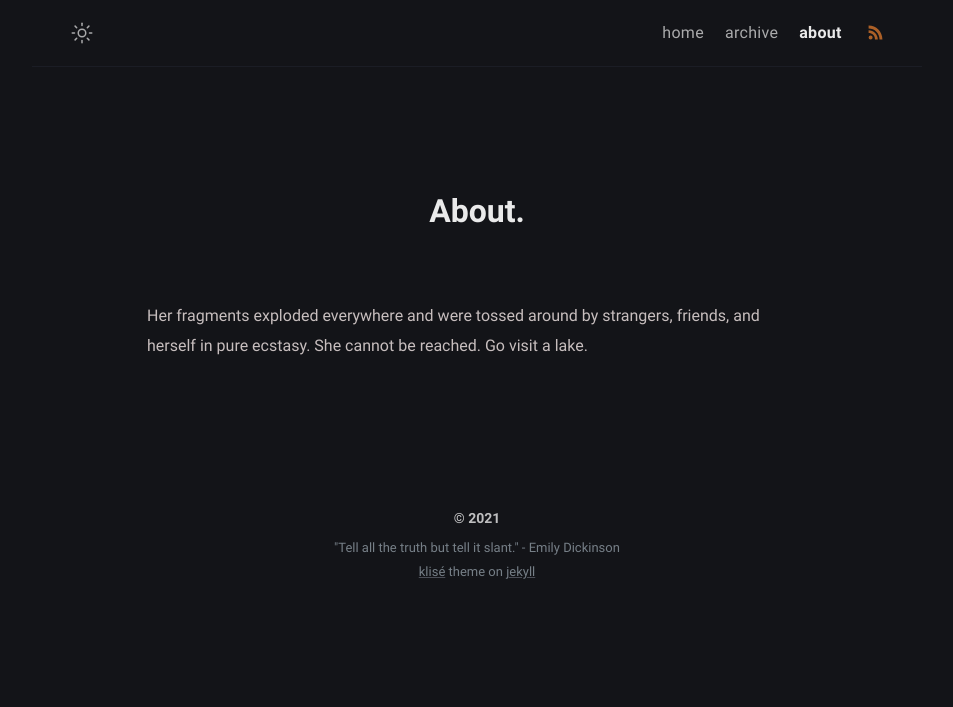
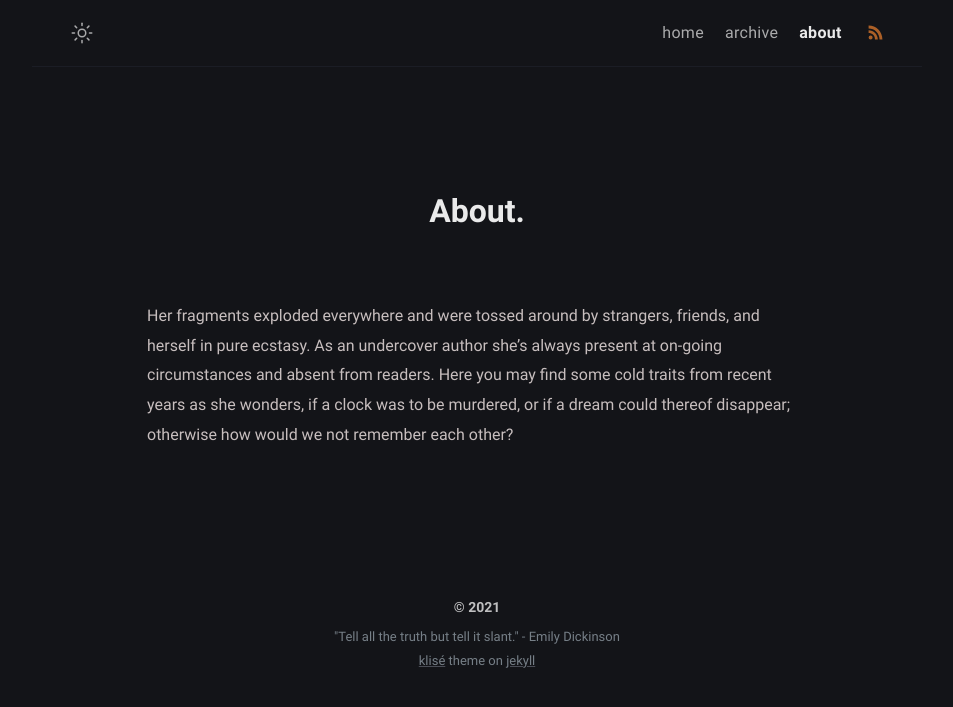
Before and after one commit to yijingch/afistforair.github.io, a Jekyll site: the page built from about.md, in a window 1280 px wide. Shown: the top 707 px of the page, without its empty margins (163-1116 px from the left). Built offline with Jekyll 4.4.1, drawn with Linux system fonts in a browser that asks for light colours.

Commit message:
edit about

```diff
--- a/about.md
+++ b/about.md
@@ -5,4 +5,4 @@ layout: page
 comments: false
 ---
 
-Her fragments exploded everywhere and were tossed around by strangers, friends, and herself in pure ecstasy. She cannot be reached. Go visit a lake.
+Her fragments exploded everywhere and were tossed around by strangers, friends, and herself in pure ecstasy. As an undercover author she's always present at on-going circumstances and absent from readers. Here you may find some cold traits from recent years as she wonders, if a clock was to be murdered, or if a dream could thereof disappear; otherwise how would we not remember each other?
```
